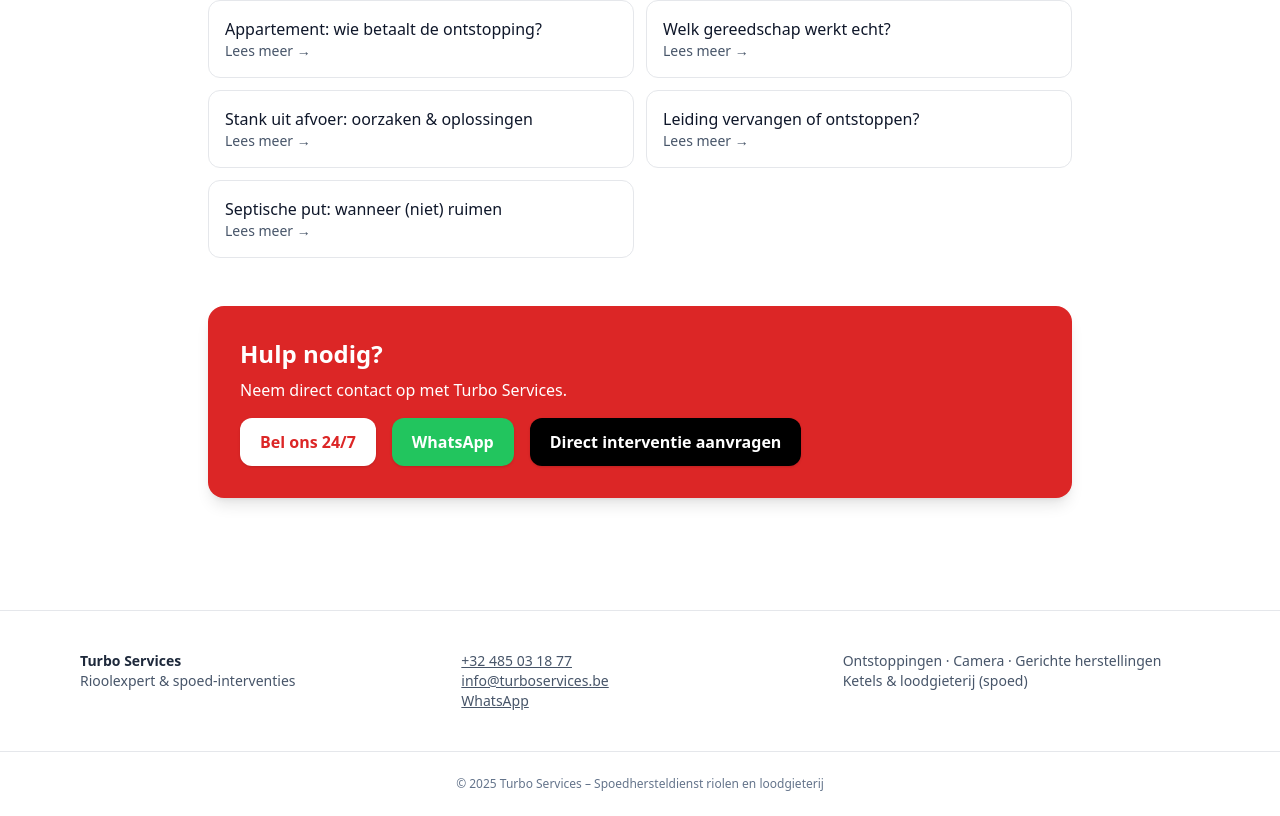
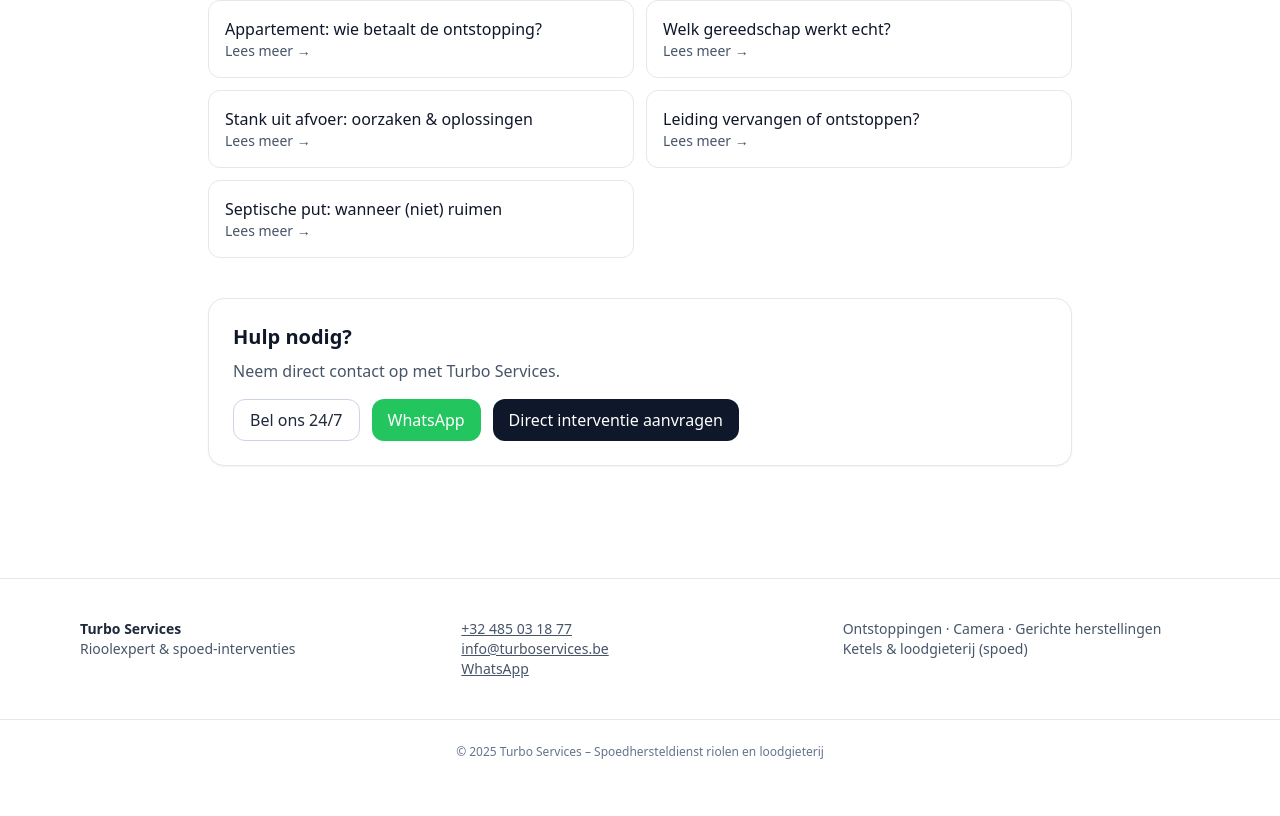
Before and after one commit to Turbo-89/turboservices, a Next.js app: page /blog in a window 1280 px wide. Shown: the part 822-1638 px from the top of the page. After the commit the page ends 1606 px from the top, so only its background shows below. Built offline with nearby package versions, Linux system fonts and the light colour scheme.

Commit message:
Update CTA.tsx

```diff
--- a/components/kb/CTA.tsx
+++ b/components/kb/CTA.tsx
@@ -1,3 +1,5 @@
+"use client";
+
 import Link from "next/link";
 
 export default function CTA({
@@ -5,44 +7,54 @@ export default function CTA({
   subtitle = "Neem direct contact op met Turbo Services.",
   primaryHref = "/boeken",
   primaryLabel = "Direct interventie aanvragen",
+  phone = "+32485031877",
+  whatsapp = "+32485031877",
+  showWhatsapp = true,
 }: {
   title?: string;
   subtitle?: string;
   primaryHref?: string;
   primaryLabel?: string;
+  phone?: string;         // internationale vorm zonder spaties
+  whatsapp?: string;      // internationale vorm zonder spaties
+  showWhatsapp?: boolean;
 }) {
+  const waHref = `https://wa.me/${whatsapp.replace(/\D/g, "")}`;
+
   return (
-    <div className="mt-12 rounded-2xl bg-red-600 p-8 text-white shadow-lg">
-      <h2 className="text-2xl font-bold">{title}</h2>
-      <p className="mt-2">{subtitle}</p>
+    <aside className="mt-10 rounded-2xl border bg-white p-6 shadow-sm">
+      <h3 className="text-xl font-semibold text-slate-900">{title}</h3>
+      <p className="mt-2 text-slate-600">{subtitle}</p>
 
-      <div className="mt-4 flex flex-wrap gap-4">
-        {/* Bel-knop (klikbaar telefoonnummer) */}
+      <div className="mt-4 flex flex-wrap gap-3">
+        {/* Bel-knop */}
         <a
-          href="tel:+32485031877"
-          className="rounded-xl bg-white px-5 py-3 font-semibold text-red-600 shadow hover:bg-slate-100"
+          href={`tel:${phone.replace(/\s/g, "")}`}
+          className="inline-flex items-center rounded-xl border border-slate-300 bg-white px-4 py-2 font-medium text-slate-800 hover:bg-slate-50"
         >
           Bel ons 24/7
         </a>
 
-        {/* WhatsApp (optioneel, als je WhatsApp Business actief hebt) */}
+        {/* WhatsApp (optioneel) */}
+        {showWhatsapp && (
           <a
-          href="https://wa.me/32485031877"
+            href={waHref}
             target="_blank"
             rel="noopener noreferrer"
-          className="rounded-xl bg-green-500 px-5 py-3 font-semibold text-white shadow hover:bg-green-600"
+            className="inline-flex items-center rounded-xl bg-green-500 px-4 py-2 font-medium text-white hover:bg-green-600"
           >
             WhatsApp
           </a>
+        )}
 
-        {/* Boekingsknop → /boeken */}
+        {/* Boeken */}
         <Link
           href={primaryHref}
-          className="rounded-xl bg-black px-5 py-3 font-semibold text-white shadow hover:bg-slate-800"
+          className="inline-flex items-center rounded-xl bg-slate-900 px-4 py-2 font-medium text-white hover:bg-slate-800"
         >
           {primaryLabel}
         </Link>
       </div>
-    </div>
+    </aside>
   );
 }
```
Lines whose indentation alone changed are shown as unchanged.
